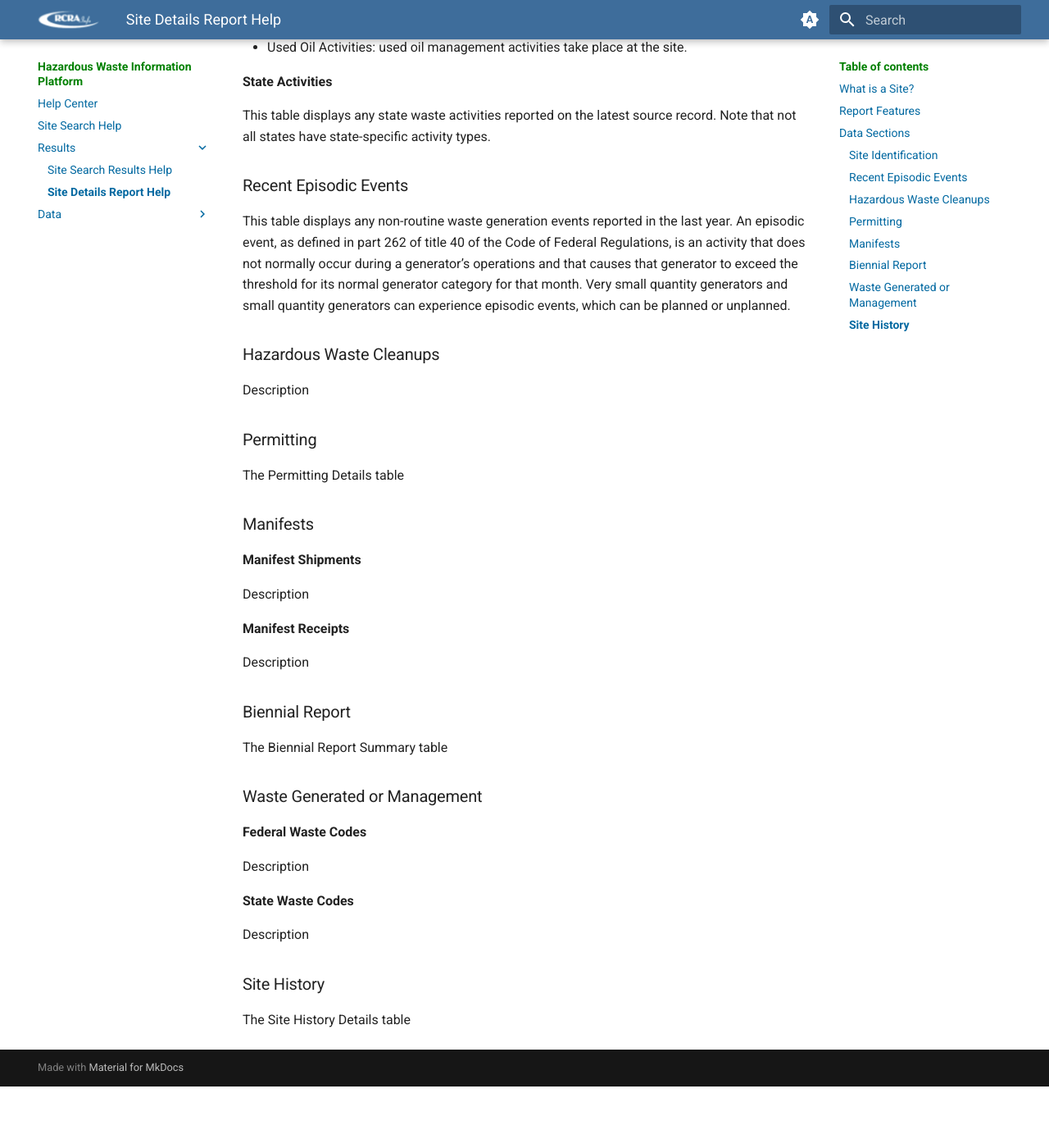
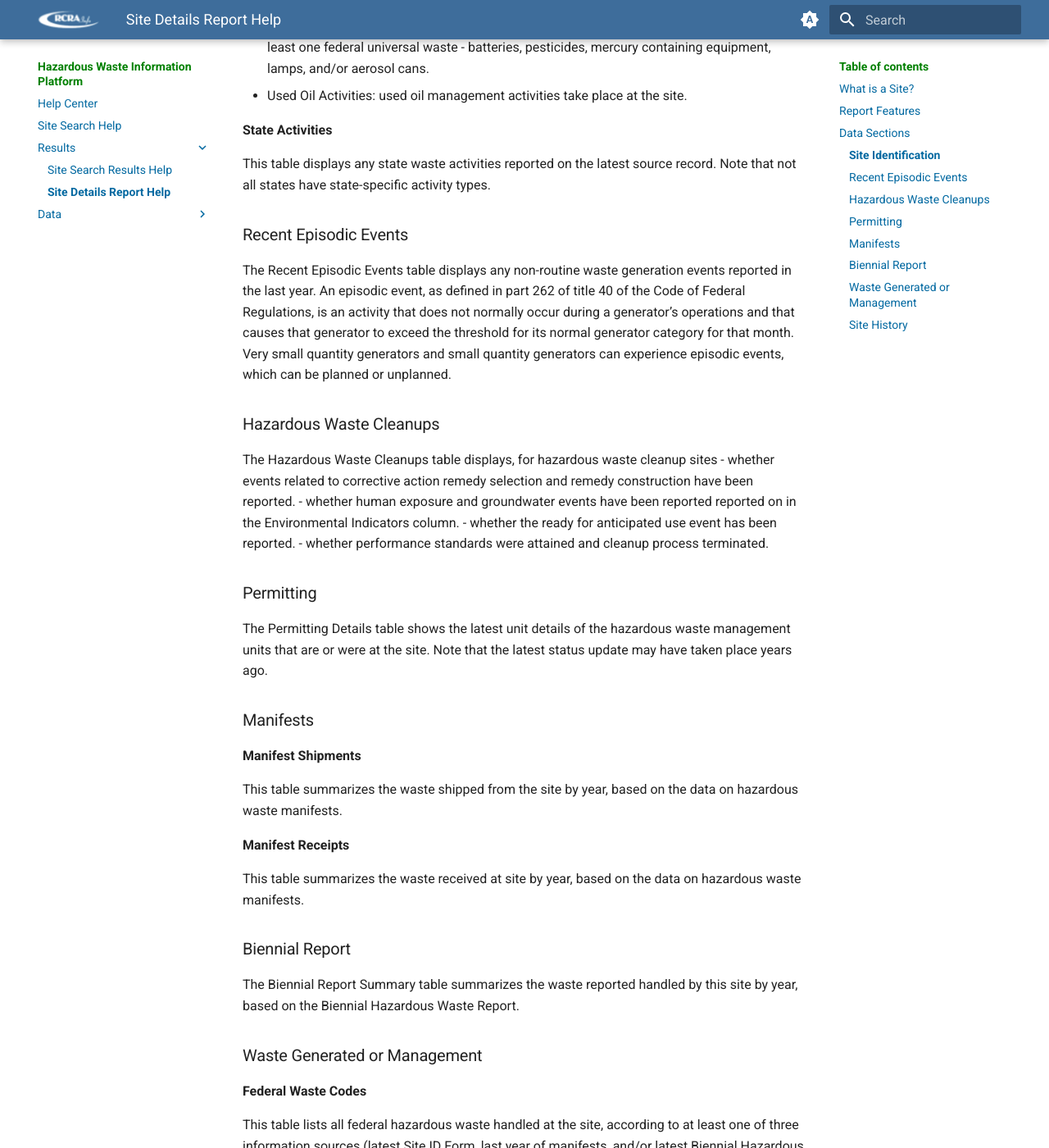
Before and after one commit to furrlori-oss/hwip, an MkDocs documentation site: the page built from docs/Results/site-details-report.md, in a window 1280 px wide and 1400 px high, scrolled down 2602 px. Shown: the whole window at 82% size. Built offline with MkDocs 1.6.1 and Material for MkDocs 9.7.7, drawn with Linux system fonts in a browser that asks for light colours; before the commit the page ends 3927 px from its top, so only the background shows below that; some of the changed text lies outside the part shown.

Commit message:
Update site-details-report.md

```diff
--- a/docs/Results/site-details-report.md
+++ b/docs/Results/site-details-report.md
@@ -13,6 +13,7 @@
 - *Card*: The card on the top left of the report displays basic site identification information. Scroll down the report for details.
 - *Map*: Click the "Expand" button to view the map in full screen. Click "Collapse" to return the map to its original size. The "Layers" section allows you to toggle the base map between street or satellite view.
 - *Jump to Section*: the contents of the report are listed as links that take you directly to that section of the report.
+- *Table Sort Arrows*: certain tables on the report have up and down arrows next to the column names. Click on a set of arrows to sort the data in the table by that column.
 
 ## Data Sections
 
@@ -57,40 +58,44 @@
 
 ### Recent Episodic Events
 
-This table displays any non-routine waste generation events reported in the last year. An episodic event, as defined in part 262 of title 40 of the Code of Federal Regulations, is an activity that does not normally occur during a generator’s operations and that causes that generator to exceed the threshold for its normal generator category for that month. Very small quantity generators and small quantity generators can experience episodic events, which can be planned or unplanned.
+The Recent Episodic Events table displays any non-routine waste generation events reported in the last year. An episodic event, as defined in part 262 of title 40 of the Code of Federal Regulations, is an activity that does not normally occur during a generator’s operations and that causes that generator to exceed the threshold for its normal generator category for that month. Very small quantity generators and small quantity generators can experience episodic events, which can be planned or unplanned.
 
 ### Hazardous Waste Cleanups
 
-Description
+The Hazardous Waste Cleanups table displays, for hazardous waste cleanup sites
+- whether events related to corrective action remedy selection and remedy construction have been reported.
+- whether human exposure and groundwater events have been reported reported on in the Environmental Indicators column.
+- whether the ready for anticipated use event has been reported.
+- whether performance standards were attained and cleanup process terminated.
 
 ### Permitting
 
-The Permitting Details table
+The Permitting Details table shows the latest unit details of the hazardous waste management units that are or were at the site. Note that the latest status update may have taken place years ago.
 
 ### Manifests
 
 **Manifest Shipments**
 
-Description
+This table summarizes the waste shipped from the site by year, based on the data on hazardous waste manifests.
 
 **Manifest Receipts**
 
-Description
+This table summarizes the waste received at site by year, based on the data on hazardous waste manifests.
 
 ### Biennial Report
 
-The Biennial Report Summary table
+The Biennial Report Summary table summarizes the waste reported handled by this site by year, based on the Biennial Hazardous Waste Report.
 
 ### Waste Generated or Management
 
 **Federal Waste Codes**
 
-Description
+This table lists all federal hazardous waste handled at the site, according to at least one of three information sources (latest Site ID Form, last year of manifests, and/or latest Biennial Hazardous Waste Report), along with which source included the waste type.
 
 **State Waste Codes**
 
-Description
+This table lists all state hazardous waste handled at the site, according to at least one of three information sources (latest Site ID Form, last year of manifests, and/or latest Biennial Hazardous Waste Report), along with which source included the waste type. Note that not all states have state-specific waste codes.
 
 ### Site History
 
-The Site History Details table
+The Site History Details table lists all previous names and federal generator categories for the site, along with date the information was received in EPA's RCRAInfo.
```
